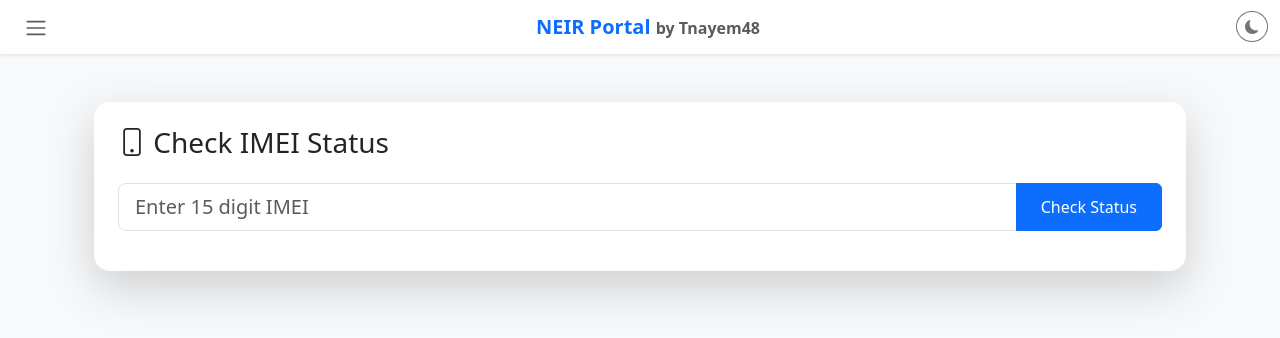
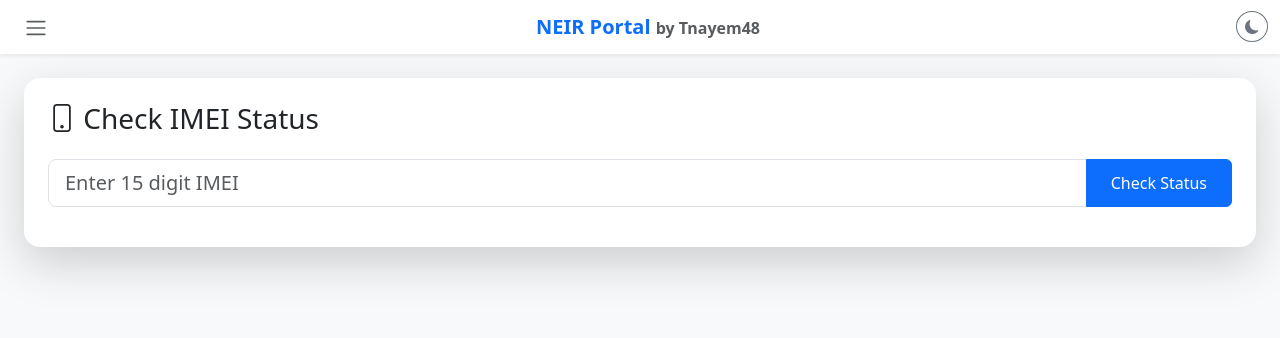
Before and after one commit to nayem-48ai/iMEi-BD, a Next.js app: page / in a window 1280 px wide. Shown: the top 338 px of the page. Built offline with nearby package versions, Linux system fonts and the light colour scheme.

Commit message:
Update layout.js

```diff
--- a/app/layout.js
+++ b/app/layout.js
@@ -1,6 +1,6 @@
 "use client";
 import 'bootstrap/dist/css/bootstrap.min.css';
-import { useState, useEffect } from 'react';
+import { useState } from 'react';
 import Navbar from '@/components/Navbar';
 import Sidebar from '@/components/Sidebar';
 import { ThemeProvider } from '@/context/ThemeContext';
@@ -11,22 +11,24 @@
   return (
     <html lang="en">
       <head>
-        <title>NEIR Advance Portal</title>
+        <title>NEIR Advance Portal | Tnayem48</title>
         <link rel="stylesheet" href="https://cdn.jsdelivr.net/npm/bootstrap-icons@1.11.1/font/bootstrap-icons.css" />
       </head>
       <body>
         <ThemeProvider>
-          <div className="d-flex">
+          <div className="d-flex overflow-hidden">
             <Sidebar isOpen={isOpen} setIsOpen={setIsOpen} />
-            <div className="main-content w-100" style={{ marginLeft: isOpen ? '250px' : '0', transition: '0.3s' }}>
+            <div className="flex-grow-1 min-vh-100 d-flex flex-column" style={{
+              marginLeft: isOpen ? '0px' : '0',
+              transition: '0.3s'
+            }}>
               <Navbar toggleSidebar={() => setIsOpen(!isOpen)} />
-              <main className="container mt-4 p-4">
+              <main className="container-fluid p-3 p-md-4">
                 {children}
               </main>
             </div>
           </div>
         </ThemeProvider>
-        <script src="https://cdn.jsdelivr.net/npm/bootstrap@5.3.2/dist/js/bootstrap.bundle.min.js"></script>
       </body>
     </html>
   );
```
